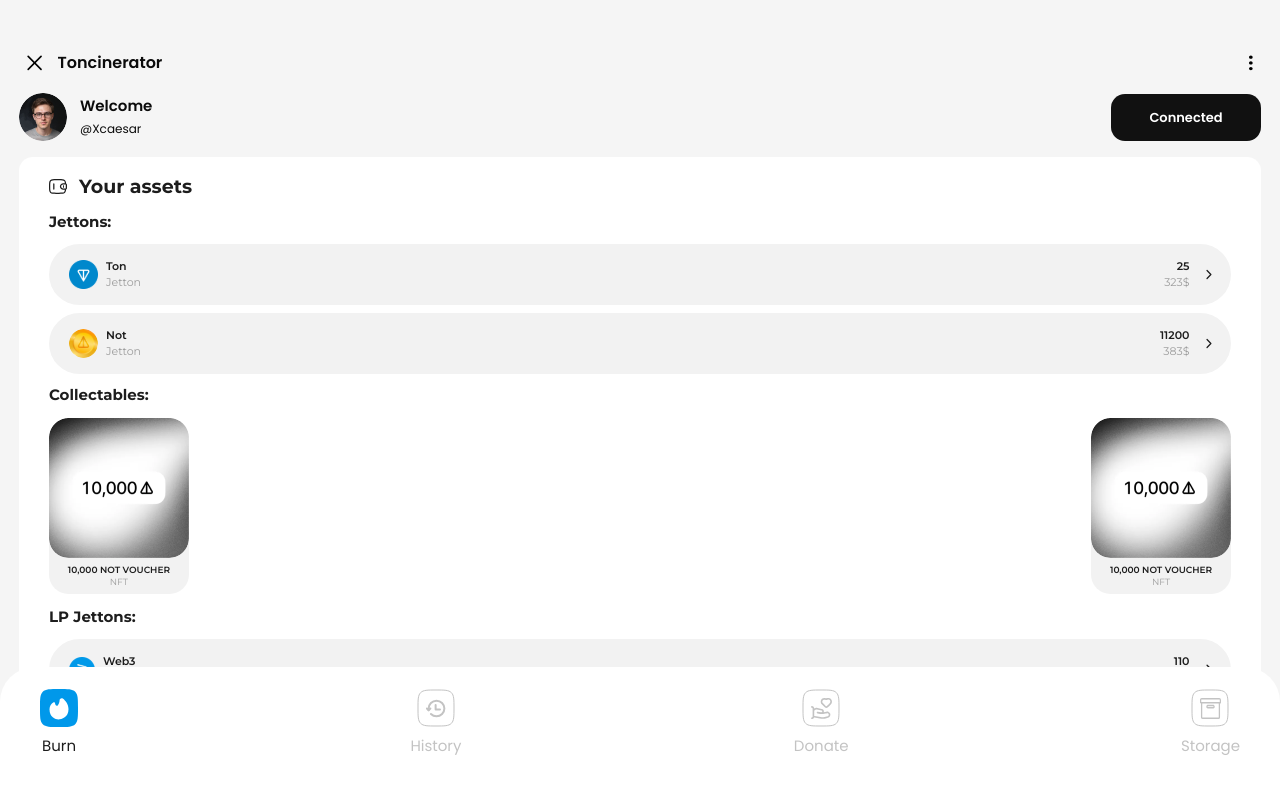
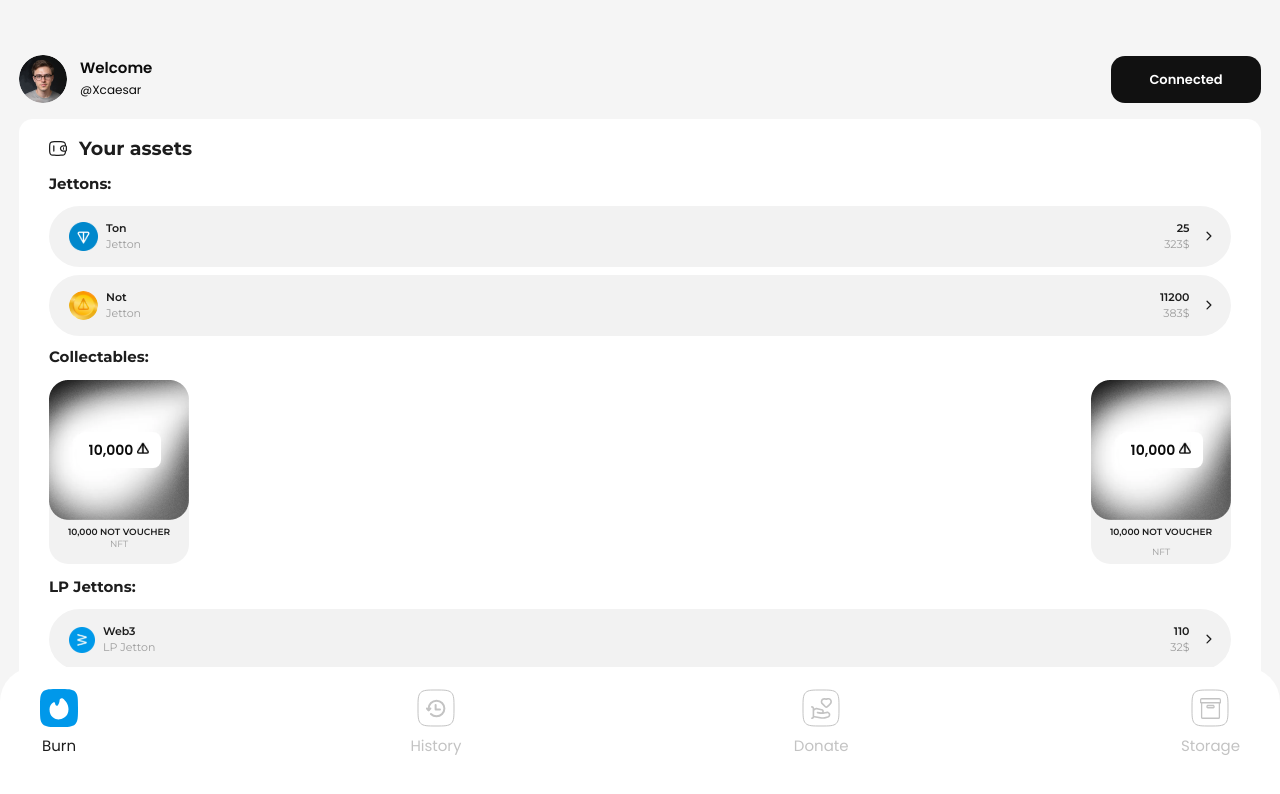
Before and after one commit to Ztoc/Donate_TG_Bot, a Next.js app: page /connected in a window 1280 px wide. Shown: the top 794 px of the page. Built offline with nearby package versions, Linux system fonts and the light colour scheme.

Commit message:
fix: collect-item background

```diff
--- a/app/connected/page.tsx
+++ b/app/connected/page.tsx
@@ -91,13 +91,12 @@
           </div>
           <div className="collectable-content flex justify-between mt-4 gap-x-2">
             <div className="collect-item flex flex-col pb-2 rounded-[19.6px] gap-y-2 items-center bg-donate-card-bg">
-              <Image
-                src={"/assets/collect.png"}
-                width={139.85}
-                height={139.85}
-                alt="collect"
-                className="rounded-[19.6px]"
-              />
+              <div className="w-[140px] h-[140px] flex flex-col justify-center items-center bg-radial">
+                <div className="bg-white py-2 px-3 flex gap-x-1 rounded-lg items-center">
+                  <div className="font-semibold text-sm text-donate-text-dark">10,000</div>
+                  <Image src={"/assets/ton.jpg"} width={12} height={12} alt="collect" className="-mt-1" />
+                </div>
+              </div>
               <div>
                 <div className={`${montserrat.className} font-semibold text-donate-menu-active text-[9px]/[8px]`}>
                   10,000 NOT VOUCHER
@@ -110,14 +109,12 @@
               </div>
             </div>
             <div className="collect-item flex flex-col pb-2 rounded-[19.6px] gap-y-2 items-center bg-donate-card-bg">
-              <Image
-                src={"/assets/collect.png"}
-                width={139.85}
-                height={139.85}
-                alt="collect"
-                className="rounded-[19.6px]"
-              />
-              <div>
+              <div className="w-[140px] h-[140px] flex flex-col justify-center items-center bg-radial">
+                <div className="bg-white py-2 px-3 flex gap-x-1 rounded-lg items-center">
+                  <div className="font-semibold text-sm text-donate-text-dark">10,000</div>
+                  <Image src={"/assets/ton.jpg"} width={12} height={12} alt="collect" className="-mt-1" />
+                </div>
+              </div>
               <div className={`${montserrat.className} font-semibold text-donate-menu-active text-[9px]/[8px]`}>
                 10,000 NOT VOUCHER
               </div>
@@ -125,7 +122,6 @@
                 className={`${montserrat.className} font-normal text-donate-menu-active/40 text-[9px]/[8px] text-center mt-[4px]`}
               >
                 NFT
-                </div>
               </div>
             </div>
           </div>
--- a/app/globals.css
+++ b/app/globals.css
@@ -18,12 +18,7 @@
 
 body {
   color: rgb(var(--foreground-rgb));
-  background: linear-gradient(
-      to bottom,
-      transparent,
-      rgb(var(--background-end-rgb))
-    )
-    rgb(var(--background-start-rgb));
+  background: linear-gradient(to bottom, transparent, rgb(var(--background-end-rgb))) rgb(var(--background-start-rgb));
 }
 
 @layer utilities {
@@ -31,3 +26,7 @@
     text-wrap: balance;
   }
 }
+
+.bg-radial {
+  background-image: url("/assets/collect.png");
+}
--- a/app/layout.tsx
+++ b/app/layout.tsx
@@ -1,5 +1,4 @@
 import type { Metadata } from "next";
-import Header from "@/components/Header";
 import { Poppins } from "next/font/google";
 import "./globals.css";
 
@@ -19,7 +18,7 @@
       <body className={poppins.className}>
         <div className="h-screen w-screen bg-donate-bg pt-[55px] relative">
           <div className="w-full px-[19px]">
-            <Header />
+            {/* <Header /> */}
             {children}
           </div>
         </div>
```
Also changed, not shown: public/assets/collect.png, public/assets/ton.jpg (added). Lines whose indentation alone changed are shown as unchanged.
